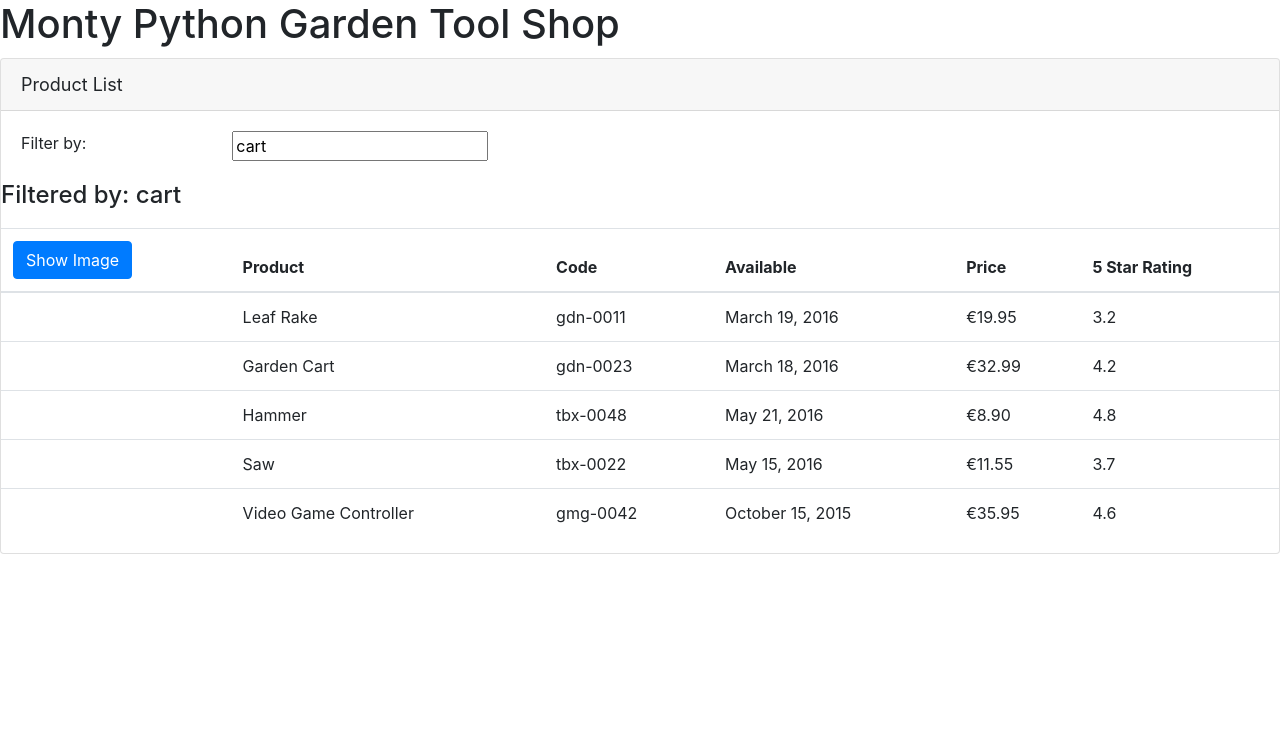
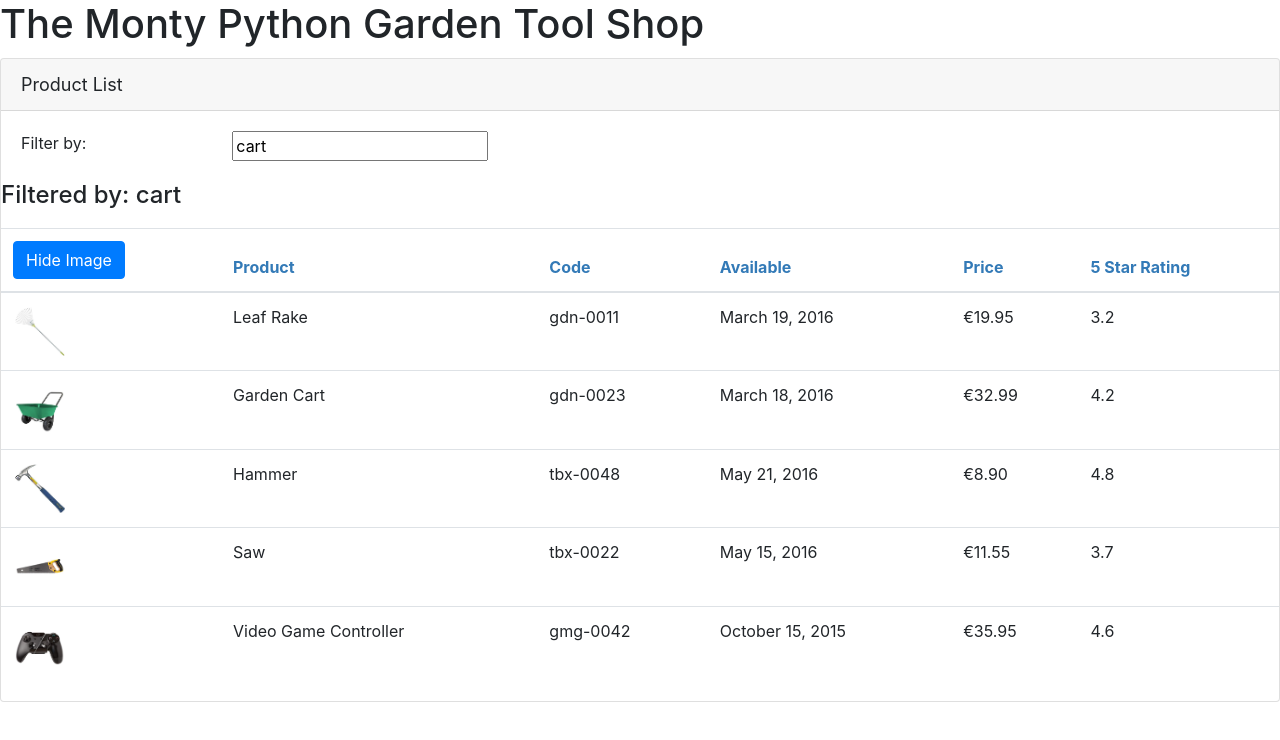
Before and after one commit to akexinad/first-angular, an Angular app in the folder Angular-GettingStarted/APM-Start/: page / in a window 1280 px wide. Shown: the top 740 px of the page. Built offline with nearby package versions, Linux system fonts and the light colour scheme.

Commit message:
encapsulating component styles

```diff
--- a/Angular-GettingStarted/APM-Start/src/app/app.component.ts
+++ b/Angular-GettingStarted/APM-Start/src/app/app.component.ts
@@ -15,5 +15,5 @@ import { Component } from "@angular/core";
 })
 
 export class AppComponent {
-  pageTitle: string = "Monty Python Garden Tool Shop"
+  pageTitle: string = "The Monty Python Garden Tool Shop"
 }
--- /dev/null
+++ b/Angular-GettingStarted/APM-Start/src/app/products/productInterface.ts
@@ -0,0 +1,13 @@
+// INTERFACE: A specification identifying a related set of properties and methods.
+// A class commits to supporting the spec by IMPLEMENTING the interface.
+// Defining an interface is necessary in order to continue using typescript's string typing capabilities.
+export default interface IProduct {
+    productId: number;
+    productName: string;
+    productCode: string;
+    releaseDate: string;
+    price: number;
+    description: string;
+    starRating: number;
+    imageUrl: string;
+}
--- /dev/null
+++ b/Angular-GettingStarted/APM-Start/src/app/products/product_list.component.css
@@ -0,0 +1,3 @@
+thead {
+    color: #337ab7;
+}
--- a/Angular-GettingStarted/APM-Start/src/app/products/product_list.component.ts
+++ b/Angular-GettingStarted/APM-Start/src/app/products/product_list.component.ts
@@ -1,8 +1,10 @@
 import { Component } from "@angular/core";
+import IProduct from "./productInterface";
 
 @Component({
     selector: 'pm-products',
     templateUrl: './product_list.component.html',
+    styleUrls: [ './product_list.component.css' ]
 })
 
 export class ProductListComponent {
@@ -11,10 +13,10 @@ export class ProductListComponent {
     imageWidth: number = 50;
     imageMargin: number = 2;
     // Event flags
-    showImage: boolean = false;
+    showImage: boolean = true;
     // any[] means ANY DATA TYPE
     listFilter: string = 'cart';
-    products: any[] = [
+    products: IProduct[] = [
         {
           "productId": 1,
           "productName": "Leaf Rake",
```
Also changed, not shown: 1 other file (tests, documents, lock files or other folders).
